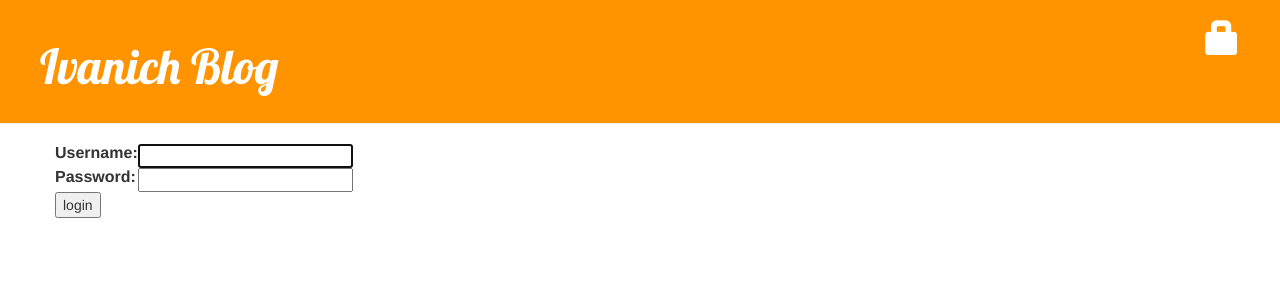
After one commit to Ivanich-spb/django_stud, a Django app: page /accounts/login/ in a window 1280 px wide. The commit adds this page. Shown: the top 300 px of the page. Run offline with Django 3.2, Linux system fonts and the light colour scheme; some libraries are stand-ins or nearby versions.

Commit message:
Added login and logout

```diff
--- a/blblog/templates/blblog/base.html
+++ b/blblog/templates/blblog/base.html
@@ -12,6 +12,9 @@
 			{% if user.is_authenticated %}
 				<a href="{% url 'post_new' %}" class="top-menu"><span class="glyphicon glyphicon-plus"></span></a>
                 <a href="{% url 'post_draft_list' %}" class="top-menu"><span class="glyphicon glyphicon-edit"></span></a>
+                <p class="top-menu">Hello, {{ user.username }} <small>(<a href="{% url 'logout' %}">Log out</a>)</small></p>
+            {% else %}
+                <a href="{% url 'login' %}" class="top-menu"><span class="glyphicon glyphicon-lock"></span></a>
 			{% endif %}
             <h1><a href="/">Ivanich Blog</a></h1>
         </div>
--- /dev/null
+++ b/blblog/templates/registration/login.html
@@ -0,0 +1,24 @@
+{% extends "blblog/base.html" %}
+
+{% block content %}
+    {% if form.errors %}
+        <p>Your username and password didn't match. Please try again.</p>
+    {% endif %}
+
+    <form method="post" action="{% url 'login' %}">
+    {% csrf_token %}
+        <table>
+        <tr>
+            <td>{{ form.username.label_tag }}</td>
+            <td>{{ form.username }}</td>
+        </tr>
+        <tr>
+            <td>{{ form.password.label_tag }}</td>
+            <td>{{ form.password }}</td>
+        </tr>
+        </table>
+
+        <input type="submit" value="login" />
+        <input type="hidden" name="next" value="{{ next }}" />
+    </form>
+{% endblock %}
--- a/blblog/views.py
+++ b/blblog/views.py
@@ -2,6 +2,7 @@ from django.shortcuts import render, get_object_or_404, redirect
 from django.utils import timezone
 from .models import Post
 from .forms import PostForm
+from django.contrib.auth.decorators import login_required
 
 # Create your views here.
 
@@ -13,6 +14,7 @@ def post_detail(request, pk):
     post = get_object_or_404(Post, pk=pk)
     return render(request, 'blblog/post_detail.html', {'post': post})
 
+@login_required
 def post_new(request):
     if request.method == "POST":
         form = PostForm(request.POST)
@@ -26,6 +28,7 @@ def post_new(request):
         form = PostForm()
     return render(request, 'blblog/post_edit.html', {'form': form})
 
+@login_required
 def post_edit(request, pk):
     post = get_object_or_404(Post, pk=pk)
     if request.method == "POST":
@@ -40,15 +43,18 @@ def post_edit(request, pk):
         form = PostForm(instance=post)
     return render(request, 'blblog/post_edit.html', {'form': form})
 
+@login_required
 def post_draft_list(request):
     posts = Post.objects.filter(published_date__isnull=True).order_by('created_date')
     return render(request, 'blblog/post_draft_list.html', {'posts': posts})
 
+@login_required
 def post_publish(request, pk):
     post = get_object_or_404(Post, pk=pk)
     post.publish()
     return redirect('post_detail', pk=pk)
 
+@login_required
 def post_remove(request, pk):
     post = get_object_or_404(Post, pk=pk)
     post.delete()
--- a/mysite/settings.py
+++ b/mysite/settings.py
@@ -52,6 +52,8 @@ MIDDLEWARE = [
 ]
 
 ROOT_URLCONF = 'mysite.urls'
+
+LOGIN_REDIRECT_URL = '/'
 
 TEMPLATES = [
     {
--- a/mysite/urls.py
+++ b/mysite/urls.py
@@ -15,8 +15,11 @@ Including another URLconf
 """
 from django.contrib import admin
 from django.urls import path, include
+from django.contrib.auth import views
 
 urlpatterns = [
     path('admin/', admin.site.urls),
     path('', include('blblog.urls')),
+    path('accounts/login/', views.LoginView.as_view(), name='login'),
+    path('accounts/logout/', views.LogoutView.as_view(next_page='/'), name='logout'),
 ]
```
